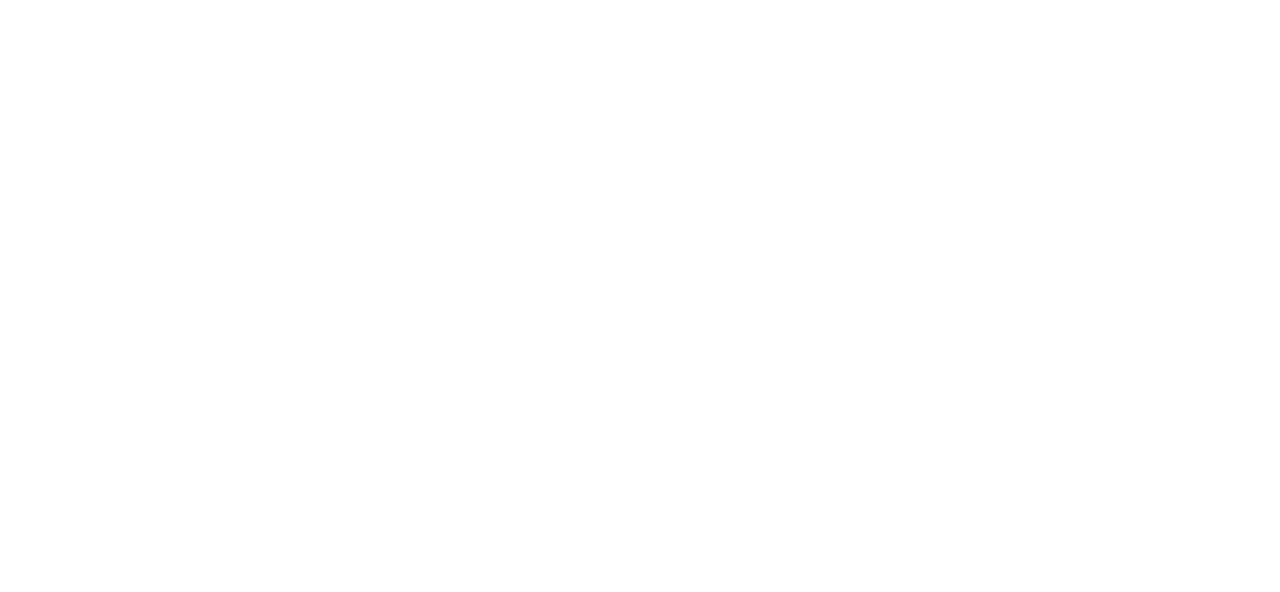
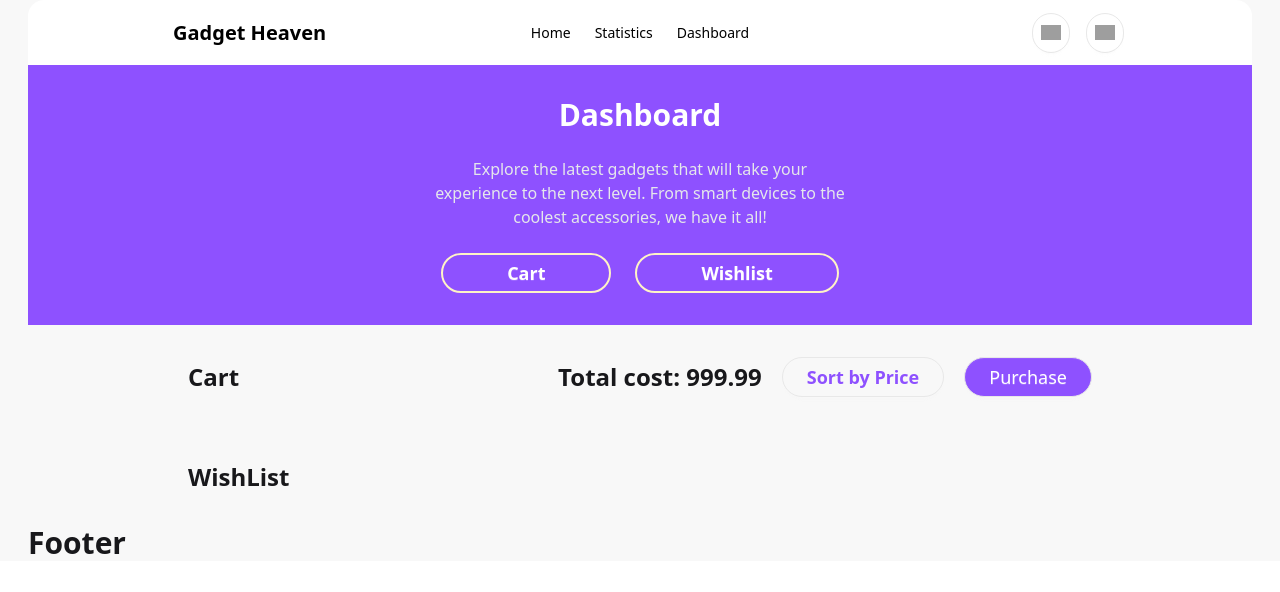
Before and after one commit to RoyShanto/gadget-heaven_a8, a React (Vite) app: page /dashboard in a window 1280 px wide. Before the commit this address had no page. Shown: the top 592 px of the page. Built offline with nearby package versions, Linux system fonts and the light colour scheme; grey boxes are pictures that could not be loaded.

Commit message:
added dashboard route, cart, wishlist using localStorage

```diff
--- /dev/null
+++ b/src/components/Cart/Cart.jsx
@@ -0,0 +1,25 @@
+import React from 'react';
+
+const Cart = ({cart}) => {
+
+        const { id, productName, productPrice, productImage, category, description, stock, rating } = cart;
+    return (
+
+        <div className="flex items-center justify-between p-8 bg-white shadow-sm mb-6 rounded-2xl">
+            <div className="flex items-center space-x-8">
+                <div className="bg-base-300 rounded-2xl w-52 h-32 px-8 py-3">
+                    <img className=" h-full w-full mx-auto" src={productImage} alt="" />
+                </div>
+                <div className="space-y-4">
+                    <h3 className="text-2xl font-semibold">{productName}</h3>
+                    <p className="text-lg text-gray-500">{description}</p>
+                    <p className="text-xl font-semibold text-gray-700">Price: ${productPrice}</p>
+                </div>
+            </div>
+            <button className="btn text-red-500 text-3xl border-red-500 px-3 py-5 rounded-full">x</button>
+        </div>
+
+    );
+};
+
+export default Cart;
--- /dev/null
+++ b/src/components/Dashboard/Dashboard.jsx
@@ -0,0 +1,88 @@
+import { NavLink } from "react-router";
+import { getCartData, getWishlistData } from "../Utilities/DB";
+import { useEffect, useState } from "react";
+import Cart from "../Cart/Cart";
+import Wishlist from "../wishlist/wishlist";
+
+const Dashboard = () => {
+
+    const [products, setProducts] = useState([]);
+    useEffect(() => {
+        fetch('/products.json')
+            .then(res => res.json())
+            .then(data => setProducts(data))
+    }, [])
+
+    const [cartData, setCartData] = useState([])
+    const [wishlists, setWishlists] = useState([])
+
+    const handleCart = () => {
+        document.getElementById('cart').classList.remove('hidden')
+        document.getElementById('wishlist').classList.add('hidden')
+        const cartId = getCartData()
+        setCartData(products.filter(product => cartId.includes(product.id)))
+    }
+
+    const handleWishlist = () => {
+        document.getElementById('cart').classList.add('hidden')
+        document.getElementById('wishlist').classList.remove('hidden')
+        const cartId = getWishlistData()
+        setWishlists(products.filter(product => cartId.includes(product.id)))
+    }
+
+
+
+    return (
+        <div>
+            <div className="text-center space-y-6 bg-violet-500 px-[402px] py-8">
+                <h2 className="text-3xl font-bold text-white">Dashboard</h2>
+                <p className="text-base text-gray-200">Explore the latest gadgets that will take your experience to the next level. From smart devices to the coolest accessories, we have it all!</p>
+
+                <div className="flex items-center justify-center space-x-6">
+                    {/* <button className="btn text-lg font-extrabold px-16 py-3 rounded-full text-violet-500 ">Cart</button>
+                    <button className="btn text-lg font-extrabold px-16 py-3 rounded-full text-violet-500 ">Wishlist</button> */}
+                    <NavLink to={'/dashboard/cart'} onClick={() => handleCart()} className={({ isActive }) =>
+                        isActive ? "btn text-lg font-extrabold px-16 py-3 rounded-full text-violet-500"
+                            : "btn btn-outline text-lg font-extrabold px-16 py-3 rounded-full  border-2 border-amber-100 text-white"
+                    }>Cart</NavLink>
+                    <NavLink to={'/dashboard/wishlist'} onClick={handleWishlist} className={({ isActive }) =>
+                        isActive ? "btn text-lg font-extrabold px-16 py-3 rounded-full text-violet-500"
+                            : "btn btn-outline text-lg font-extrabold px-16 py-3 rounded-full  border-2 border-amber-100 text-white"
+                    }>Wishlist</NavLink>
+                </div>
+
+
+
+            </div>
+
+            <div id="cart" className="px-40">
+                <div className="flex justify-between items-center">
+                    <h2 className="text-2xl font-bold">Cart</h2>
+                    <div className="flex justify-end items-center space-x-5 my-8">
+                        <h2 className="text-2xl font-bold">Total cost: 999.99</h2>
+                        <button className="btn text-lg text-violet-500 font-semibold rounded-full px-6 py-3.5">Sort by Price</button>
+                        <button className="btn text-lg font-medium bg-violet-500 text-white rounded-full px-6 py-3.5">Purchase</button>
+                    </div>
+                </div>
+
+                {
+                    cartData.map(cart => <Cart key={cart.id} cart={cart} />)
+                }
+            </div>
+
+            <div id="wishlist" className="px-40">
+                <div className="my-8">
+                    <h2 className="text-2xl font-bold">WishList</h2>
+                </div>
+
+                {
+                    wishlists.map(wishlist => <Wishlist key={wishlist.id} wishlist={wishlist} />)
+                }
+            </div>
+
+
+        </div>
+    );
+};
+
+export default Dashboard;
--- a/src/components/Navbar/Navbar.jsx
+++ b/src/components/Navbar/Navbar.jsx
@@ -5,7 +5,7 @@
     const menu = <>
         <li><NavLink to={"/home"}>Home</NavLink></li>
         <li><NavLink to={"/home"}>Statistics</NavLink></li>
-        <li><NavLink to={"/home"}>Dashboard</NavLink></li>
+        <li><NavLink to={"/dashboard"}>Dashboard</NavLink></li>
     </>
     const {pathname} = useLocation();
     // console.log(pathname);
--- a/src/components/ProductDetails/ProductDetails.jsx
+++ b/src/components/ProductDetails/ProductDetails.jsx
@@ -1,5 +1,6 @@
 import { useEffect, useState } from "react";
 import { useParams } from "react-router";
+import { setToCart, setToWishlist } from "../Utilities/DB";
 
 const ProductDetails = () => {
 
@@ -23,7 +24,24 @@
 
     const { id, productName, productPrice, productImage, category, description, stock, rating } = findProduct;
 
-    console.log(productName)
+    // console.log(productName)
+
+
+const handleAddToCart = (id) => {
+    setToCart(id)
+}
+const handleAddToWishlist = (id) => {
+    setToWishlist(id)
+}
+
+
+
+
+
+
+
+
+
 
     return (
         <div className='bg-base-200'>
@@ -69,11 +87,11 @@
 
                         <hr className="border-t-gray-300 border-dashed my-5" />
                         <div className='flex space-x-4 lg:justify-start md:justify-center max-sm:justify-center'>
-                            <button className='btn px-6 py-3 rounded-full bg-violet-500 text-white'>
+                            <button onClick={() => handleAddToCart(id)} className='btn px-6 py-3 rounded-full bg-violet-500 text-white'>
                                 Add To Card
                                 <img className='text-white' width="20" height="20" src="https://img.icons8.com/material-rounded/24/ffffff/shopping-cart.png" alt="shopping-cart--v1" />
                             </button>
-                            <a className="btn bg-white p-2 rounded-full">
+                            <a onClick={() => handleAddToWishlist(id)} className="btn bg-white p-2 rounded-full">
                                 <img width="20" height="20" src="https://img.icons8.com/ios/50/like.png" alt="like" />
                             </a>
                         </div>
--- /dev/null
+++ b/src/components/Utilities/DB.js
@@ -0,0 +1,41 @@
+export const getCartData = () => {
+     const cartDataStr = localStorage.getItem('cartData')
+    if (cartDataStr) {
+        const cartData = JSON.parse(cartDataStr)
+        return cartData;
+    }
+    else {
+        return [];
+    }
+}
+export const setToCart = (id) => {
+    let cartData = getCartData();
+    if (cartData.includes(id)) {
+        alert('Already added')
+    }
+    else {
+        const newCartData = [...cartData, id]
+        localStorage.setItem('cartData', JSON.stringify(newCartData))
+    }
+}
+
+export const getWishlistData = () => {
+     const cartDataStr = localStorage.getItem('wishlist')
+    if (cartDataStr) {
+        const cartData = JSON.parse(cartDataStr)
+        return cartData;
+    }
+    else {
+        return [];
+    }
+}
+export const setToWishlist = (id) => {
+    let cartData = getWishlistData();
+    if (cartData.includes(id)) {
+        alert('Already added')
+    }
+    else {
+        const newCartData = [...cartData, id]
+        localStorage.setItem('wishlist', JSON.stringify(newCartData))
+    }
+}
--- /dev/null
+++ b/src/components/Wishlist/Wishlist.jsx
@@ -0,0 +1,25 @@
+import React from 'react';
+
+const Wishlist = ({wishlist}) => {
+        const { id, productName, productPrice, productImage, category, description, stock, rating } = wishlist;
+
+        console.log(productName)
+    return (
+        <div className="flex items-center justify-between p-8 bg-white shadow-sm mb-6 rounded-2xl">
+            <div className="flex items-center space-x-8">
+                <div className="bg-base-300 rounded-2xl w-64 h-48 px-8 py-3">
+                    <img className=" h-full w-full mx-auto" src={productImage} alt="" />
+                </div>
+                <div className="space-y-4">
+                    <h3 className="text-2xl font-semibold">{productName}</h3>
+                    <p className="text-lg text-gray-500">{description}</p>
+                    <p className="text-xl font-semibold text-gray-700">Price: ${productPrice}</p>
+                    <button className='btn px-7 py-5 bg-violet-600 text-white font-semibold text-lg rounded-full'>Add To Card</button>
+                </div>
+            </div>
+            <button className="btn text-red-500 text-3xl border-red-500 px-3 py-5 rounded-full">x</button>
+        </div>
+    );
+};
+
+export default Wishlist;
--- a/src/main.jsx
+++ b/src/main.jsx
@@ -7,6 +7,7 @@
 import Root from './components/Root/Root.jsx'
 import ProductDetails from './components/ProductDetails/ProductDetails.jsx'
 import Home from './components/Home/Home.jsx'
+import Dashboard from './components/Dashboard/Dashboard.jsx'
 
 createRoot(document.getElementById('root')).render(
   <StrictMode>
@@ -18,7 +19,13 @@
           <Route path="/home/product/category/:name" element={<Home />} />
           <Route path="/home/product/:id" element={<ProductDetails />} />
           <Route path="/home/product" element={<ProductDetails />} />
+
+          <Route path='/dashboard' element={<Dashboard/>} />
+          <Route path='/dashboard/cart' element={<Dashboard/>} />
+          <Route path='/dashboard/wishlist' element={<Dashboard/>} />
         </Route>
+
+
       </Routes>
       <ToastContainer />
     </BrowserRouter>
```
